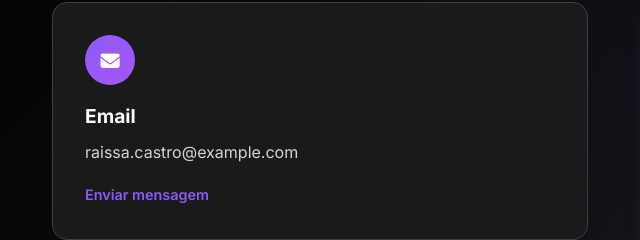
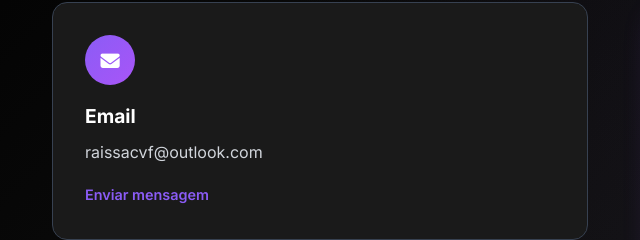
Before and after one commit to raissacvf/Portfolio, a plain HTML site: page index.html in a window 1280 px wide. Shown: the part 4890-5130 px from the top of the page, 20-660 px from the left. Drawn offline with Linux system fonts and the light colour scheme.

Commit message:
Update index.html

```diff
--- a/index.html
+++ b/index.html
@@ -482,8 +482,8 @@
                         </div>
                         <div class="contact-details">
                             <h3>Email</h3>
-                            <p>raissa.castro@example.com</p>
-                            <a href="mailto:raissa.castro@example.com" class="contact-link">Enviar mensagem</a>
+                            <p>raissacvf@outlook.com</p>
+                            <a href="mailto:raissacvf@outlook.com" class="contact-link">Enviar mensagem</a>
                         </div>
                     </div>
                     <div class="contact-card">
```
